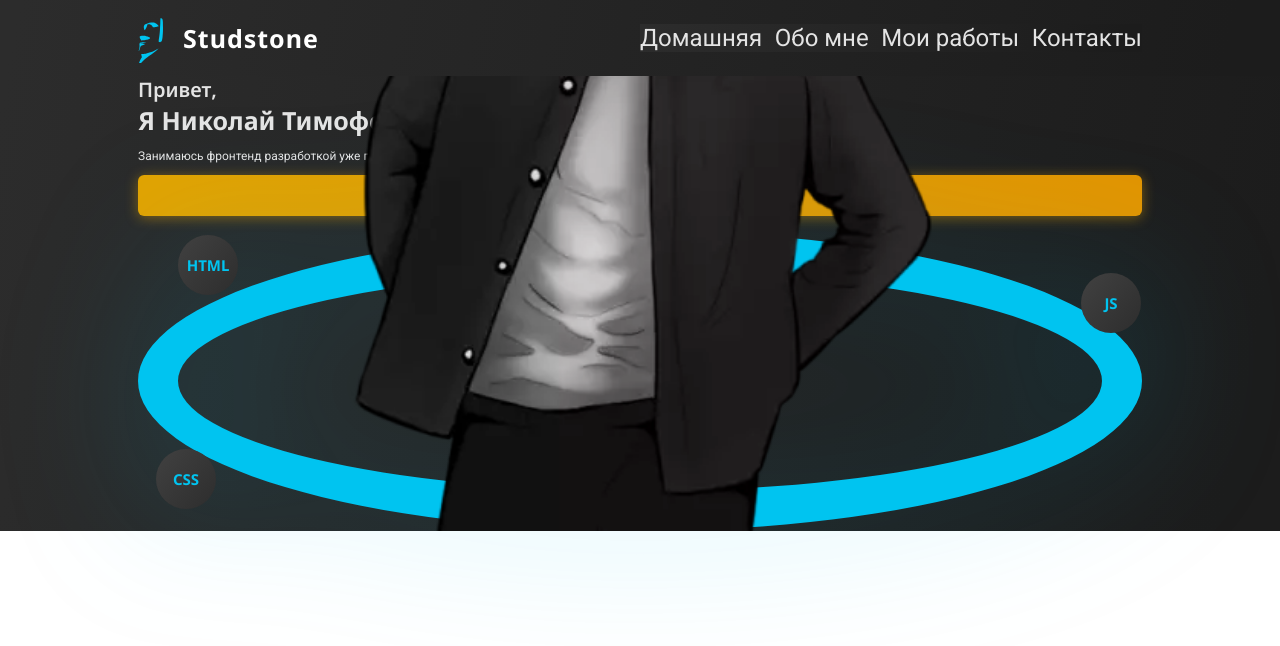
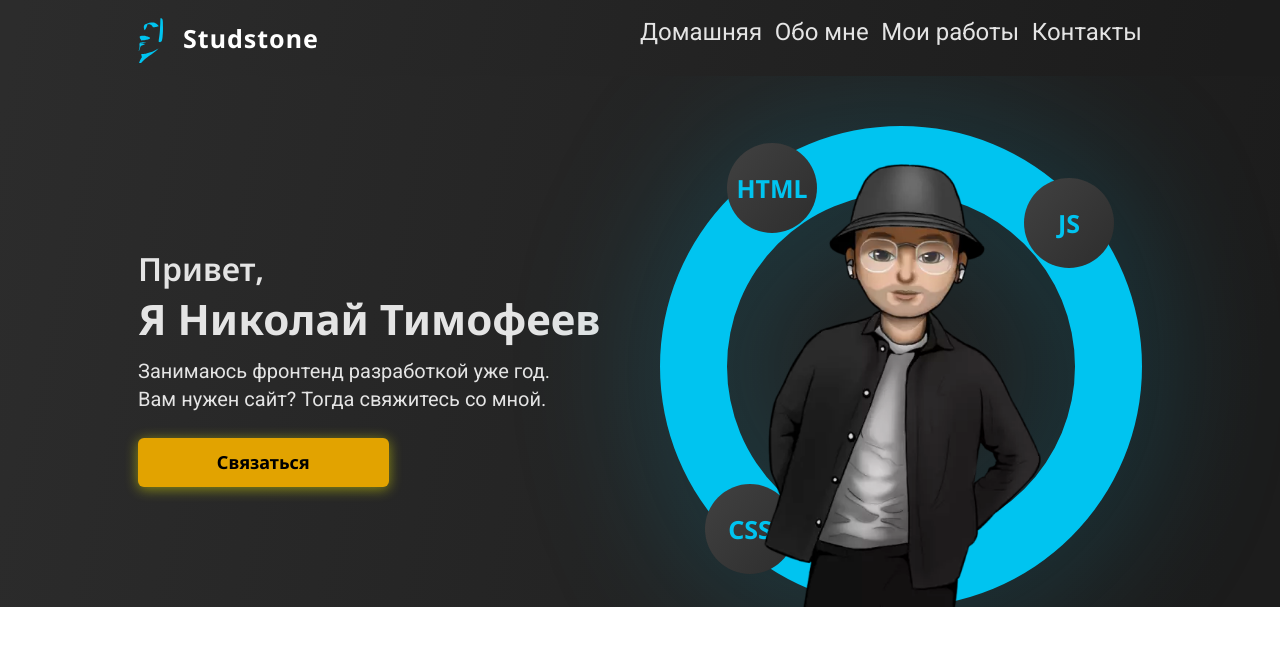
Before and after one commit to studstone/portfolio, a React (Create React App) app: page / in a window 1280 px wide. Shown: the top 646 px of the page. Built offline with nearby package versions, Linux system fonts and the light colour scheme.

Commit message:
add media in preview

```diff
--- a/src/Components/NavBar/Navigation.jsx
+++ b/src/Components/NavBar/Navigation.jsx
@@ -18,6 +18,7 @@ const NavWrapper = styled.nav`
         top: auto;
         right: auto;
         transform: translateX(0);
+        background: transparent;
     }
 
     @media ${device.laptop} {
@@ -53,10 +54,7 @@ const NavItem = styled.li`
     }
 
     @media ${device.laptop} {
-        transition: border-bottom 0.3s ease;
-        :hover {
-            border-bottom: 1px solid var(--color-border);
-        }
+        height: 4rem;
     }
 `;
 
@@ -72,6 +70,10 @@ const NavLink = styled.a`
 
     @media ${device.laptop} {
         font-size: 2.4rem;
+        transition: border-bottom 0.3s ease;
+        :hover {
+            border-bottom: 1px solid var(--color-border);
+        }
     }
 
     @media ${device.laptopL} {
@@ -119,7 +121,10 @@ const Navigation = ({ activeState, setActiveState, items }) => {
             </NavWrapper>
             {
                 window.innerWidth < 768 ?
-                    <Blur ref={box} visible={activeState} onClick={togleAtribute} /> :
+                    <Blur
+                        ref={box}
+                        visible={activeState}
+                        onClick={togleAtribute} /> :
                     ''
             }
         </>
--- a/src/Components/Preview/Preview.jsx
+++ b/src/Components/Preview/Preview.jsx
@@ -3,19 +3,34 @@ import styled from 'styled-components';
 import { Container } from '../StyledComponents/Container';
 import { FlexWrapper } from '../StyledComponents/FlexWrapper';
 import UserImage from '../../image/men.webp';
+import device from '../StyledComponents/Breakpoint';
 
 const Section = styled.section`
     background: var(--background);
+    overflow: hidden;
 `;
 
 const PreviewFLex = styled(FlexWrapper)`
     flex-direction: column;
     color: var(--color-text);
     padding-top: 7.6rem;
+
+    @media ${device.laptop} {
+        flex-direction: row;
+        align-items: center;
+        justify-content: space-between;
+        padding-top: 9.6rem;
+    }
+
+    @media ${device.laptop} {
+        padding-top: 12.6rem;
+    }
 `;
 
 const InformationFlex = styled.div`
-
+    @media ${device.laptop} {
+        width: 48%;
+    }
 `;
 
 const Title = styled.h1`
@@ -26,6 +41,38 @@ const Title = styled.h1`
         font-size: 2rem;
         font-weight: 600;
     }
+
+    @media ${device.tablet} {
+        font-size: 3.5rem;
+
+        & span {
+            font-size: 2rem;
+        }
+    }
+
+    @media ${device.laptop} {
+        font-size: 4.2rem;
+
+        & span {
+            font-size: 3.2rem;
+        }
+    }
+
+    @media ${device.laptopL} {
+        font-size: 5.8rem;
+
+        & span {
+            font-size: 4.8rem;
+        }
+    }
+
+    @media ${device.desktop} {
+        font-size: 7.2rem;
+
+        & span {
+            font-size: 6.2rem;
+        }
+    }
 `;
 
 const Text = styled.p`
@@ -33,6 +80,27 @@ const Text = styled.p`
     font-size: 1.2rem;
     line-height: 1.8rem;
 
+    @media ${device.tablet} {
+        width: 50%;
+        font-size: 1.6rem;
+        line-height: 2.2rem;
+    }
+
+    @media ${device.laptop} {
+        width: 100%;
+        font-size: 2rem;
+        line-height: 2.8rem;
+    }
+
+    @media ${device.laptopL} {
+        font-size: 2.6rem;
+        line-height: 3.6rem;
+    }
+
+    @media ${device.desktop} {
+        font-size: 3.2rem;
+        line-height: 4.2rem;
+    }
 `;
 
 const Button = styled.button`
@@ -44,22 +112,104 @@ const Button = styled.button`
     text-align: center;
     margin-top: 1rem;
     padding: 1rem 0;
-    background: var(--background-button);
-    box-shadow: 0rem 0.2rem 1.3rem rgba(226, 158, 0, 0.48);
+    background-color: var(--background-button);
+    box-shadow: var(--button-shadow);
     border-radius: 0.6rem;
+
+    @media ${device.tablet} {
+        margin-top: 2.5rem;
+        width: 52%;
+        padding: 1.2rem 0;
+    }
+
+    @media ${device.laptop} {
+        padding: 1.4rem 0;
+        transition: background-color 0.3s ease-in-out, box-shadow 0.3s ease-in-out;
+
+        :hover {
+            background-color: var(--button-hover);
+            box-shadow: var(--button-shadow-hover);
+        }
+    }
+
+    @media ${device.laptopL} {
+        font-size: 2.4rem;
+        padding: 2rem 0;
+    }
+
+    @media ${device.desktop} {
+        font-size: 3rem;
+        padding: 2.2rem 0;
+    }
 `;
 
 const SkillsFlex = styled.div`
     margin-top: 1.5rem;
     position: relative;
+
+    @media ${device.tablet} {
+        margin-top: 2.5rem;
+    }
+
+    @media ${device.laptop} {
+        margin-top: 0;
+        width: 48%;
+    }
 `;
 
 const Ellipsis = styled.div`
+    width: 100%;
+    height: 30rem;
+    border-radius: 50%;
     border: 40px solid var(--color-icon);
-    width: 100%;
-    height: 300px;
-    border-radius: 50%;
     filter: drop-shadow(0px 4px 70px rgba(0, 193, 236, 0.25));
+
+    @media ${device.mobileM} {
+        height: 35.5rem;
+    }
+
+    @media ${device.mobileL} {
+        height: 40.5rem;
+    }
+
+    @media ${device.tablet} {
+        height: 74.8rem;
+        border: 67px solid var(--color-icon);
+    }
+
+    @media ${device.laptop} {
+        height: 481px;
+        animation: rotate 10s infinite linear, animation-border 2s infinite linear;
+
+        @keyframes rotate {
+            0% {
+                transform: rotate(0deg);
+            }
+            100% {
+                transform: rotate(360deg);
+            }
+        }
+
+        @keyframes animation-border {
+            0% {
+                border: 67px solid var(--color-icon);
+            }
+            50% {
+                border: 47px solid var(--color-icon);
+            }
+            100% {
+                border: 67px solid var(--color-icon);
+            }
+        }
+    }
+
+    @media ${device.laptopL} {
+        height: 681px;
+    }
+
+    @media ${device.desktop} {
+        height: 1220px;
+    }
 `;
 
 const Circle = styled.span`
@@ -75,21 +225,111 @@ const Circle = styled.span`
     border-radius: 50%;
     background: var(--background-circle);
     color: var(--color-icon);
+
+    @media ${device.tablet} {
+        width: 90px;
+        height: 90px;
+        line-height: 90px;
+        font-size: 2.5rem;
+    }
+
+    @media ${device.laptop} {
+        animation: rotateCircle 10s infinite linear;
+
+        @keyframes rotateCircle {
+            0%{
+                transform: rotate(0deg);
+            }
+
+            100%{
+                transform: rotate(-360deg);
+            }
+        }
+    }
 `;
 
 const CircleHtml = styled(Circle)`
     top: -36px;
     left: 0;
+    @media ${device.mobileM} {
+        top: -24px;
+    }
+
+    @media ${device.mobileL} {
+        top: -11px;
+    }
+
+    @media ${device.tablet} {
+        top: 10px;
+    }
+
+    @media ${device.laptop} {
+        top: -50px;
+    }
+
+    @media ${device.laptopL} {
+        top: -3px;
+    }
+
+    @media ${device.desktop} {
+        top: 158px;
+    }
 `;
 
 const CircleJs = styled(Circle)`
     top: 2px;
     right: -39px;
+    @media ${device.mobileM} {
+        top: 22px;
+    }
+
+    @media ${device.mobileL} {
+        top: 42px;
+    }
+
+    @media ${device.tablet} {
+        top: 56px;
+    }
+
+    @media ${device.laptop} {
+        top: -15px;
+    }
+
+    @media ${device.laptopL} {
+        top: 41px;
+    }
+
+    @media ${device.desktop} {
+        top: 228px;
+    }
 `;
 
 const CircleCss = styled(Circle)`
     bottom: -18px;
     left: -22px;
+    @media ${device.mobileM} {
+        bottom: -2px;
+    }
+
+    @media ${device.mobileL} {
+        bottom: 13px;
+    }
+
+    @media ${device.tablet} {
+        bottom: 30px;
+    }
+
+    @media ${device.laptop} {
+        bottom: -34px;
+    }
+
+    @media ${device.laptopL} {
+        bottom: 18px;
+    }
+
+    @media ${device.desktop} {
+        bottom: 190px;
+    }
 `;
 
 const User = styled.img`
@@ -111,7 +351,7 @@ const Preview = () => (
                         <span>Привет,</span> Я Николай Тимофеев
                     </Title>
                     <Text>
-                        Занимаюсь фронтенд разработкой уже год. Вам&nbsp;нужен сайта? Тогда
+                        Занимаюсь фронтенд разработкой уже год.<br /> Вам&nbsp;нужен сайт? Тогда
                         свяжитесь со мной.
                     </Text>
                     <Button>Связаться</Button>
--- a/src/Components/StyledComponents/Container.jsx
+++ b/src/Components/StyledComponents/Container.jsx
@@ -26,6 +26,6 @@ export const Container = styled.div`
     }
 
     @media ${device.desktop} {
-        max-width: 254.0rem;
+        max-width: 250.0rem;
     }
 `;
--- a/src/Components/StyledComponents/GlobalStyle.jsx
+++ b/src/Components/StyledComponents/GlobalStyle.jsx
@@ -19,7 +19,7 @@ const ClobalStyle = createGlobalStyle`
     font-weight: 400;
     color: var(--color-text);
     overflow-x: hidden;
-    min-height: 2000rem;
+    min-height: 2000px;
   }
 
   img {
@@ -73,11 +73,13 @@ input::-webkit-inner-spin-button {
 :root {
   --background: linear-gradient(101.56deg, #2C2C2C 1.56%, #1C1C1C 95.55%);;
   --color-icon: #00c4f0;
-  --background-button: linear-gradient(87.32deg, #E2A300 4.47%, #E29500 95.53%);
+  --background-button: #E2A300;
+  --button-hover: rgb(255, 230, 0);
   --color-text: #e4e4e4;
   --color-border:  #E2A300;
-  --background-button: linear-gradient(87.32deg, #E2A300 4.47%, #E29500 95.53%);
   --background-circle: linear-gradient(130.68deg, #414141 0%, #2D2D2D 100.52%);
+  --button-shadow: 0rem 0.2rem 1.3rem rgba(251, 255, 0, 0.48);
+  --button-shadow-hover: 0rem 0.2rem 1.3rem rgba(255, 230, 0, 0.747);
 }
 `;
 
```
